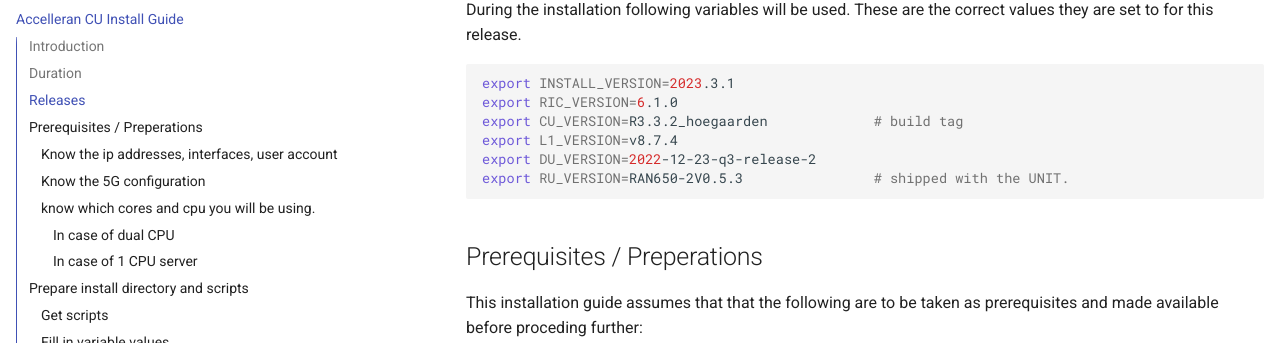
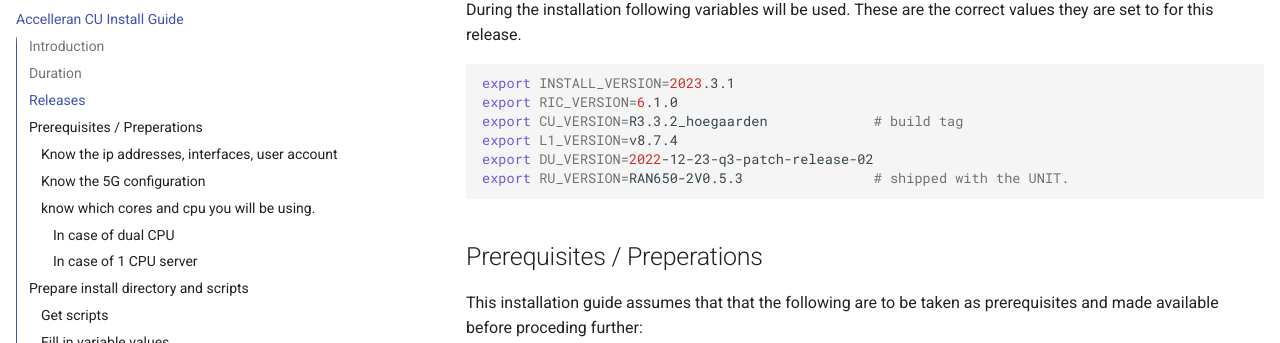
Before and after one commit to accelleran/drax-docs, an MkDocs documentation site: the page built from docs/index.md, in a window 1280 px wide and 900 px high, scrolled down 1335 px. Shown: the part 110-453 px from the top of the window. Built offline with MkDocs 1.6.1 and Material for MkDocs 9.7.7, drawn with Linux system fonts in a browser that asks for light colours; the version menu is left out.

Commit message:
Update index.md

````diff
--- a/docs/index.md
+++ b/docs/index.md
@@ -41,7 +41,7 @@ export INSTALL_VERSION=2023.3.1
 export RIC_VERSION=6.1.0
 export CU_VERSION=R3.3.2_hoegaarden             # build tag
 export L1_VERSION=v8.7.4
-export DU_VERSION=2022-12-23-q3-release-2
+export DU_VERSION=2022-12-23-q3-patch-release-02
 export RU_VERSION=RAN650-2V0.5.3                # shipped with the UNIT.
 ```
 
````
